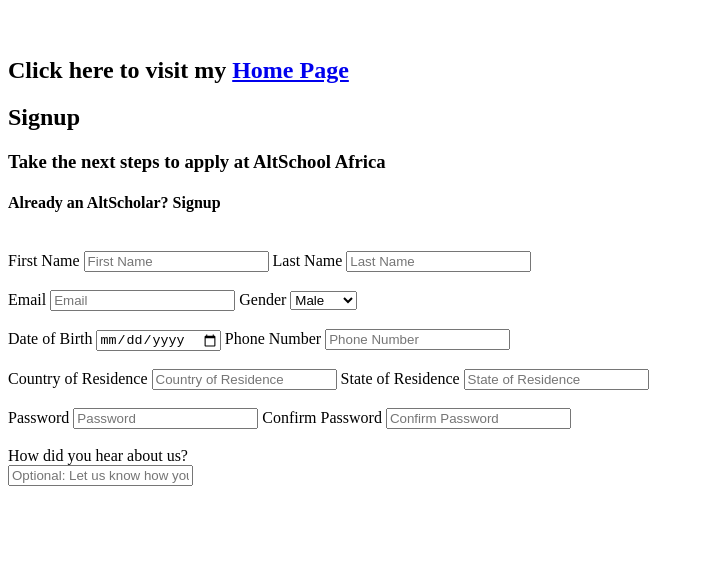
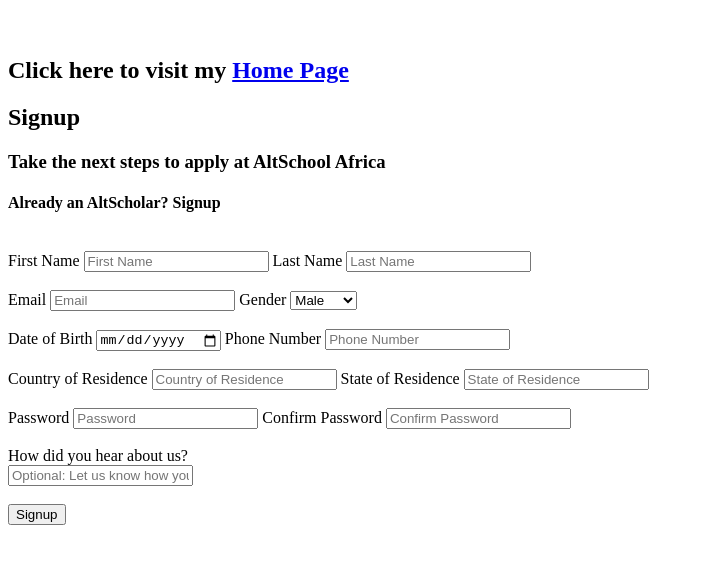
Before and after one commit to PeaceOffiong/ALT-School-Assignment-1, a plain HTML site: page Form.html in a window 1280 px wide. Shown: the part 87-650 px from the top of the page, without its empty margins (0-704 px from the left). Drawn offline with Linux system fonts and the light colour scheme.

Commit message:
added submit button

```diff
--- a/Form.html
+++ b/Form.html
@@ -99,7 +99,8 @@
                 <input type="password" name="password" id="password"
                     placeholder="Optional: Let us know how you found us">
             </div>
-
+            <br>
+            <button type="submit">Signup</button>
 
         </div>
     </form>
```
